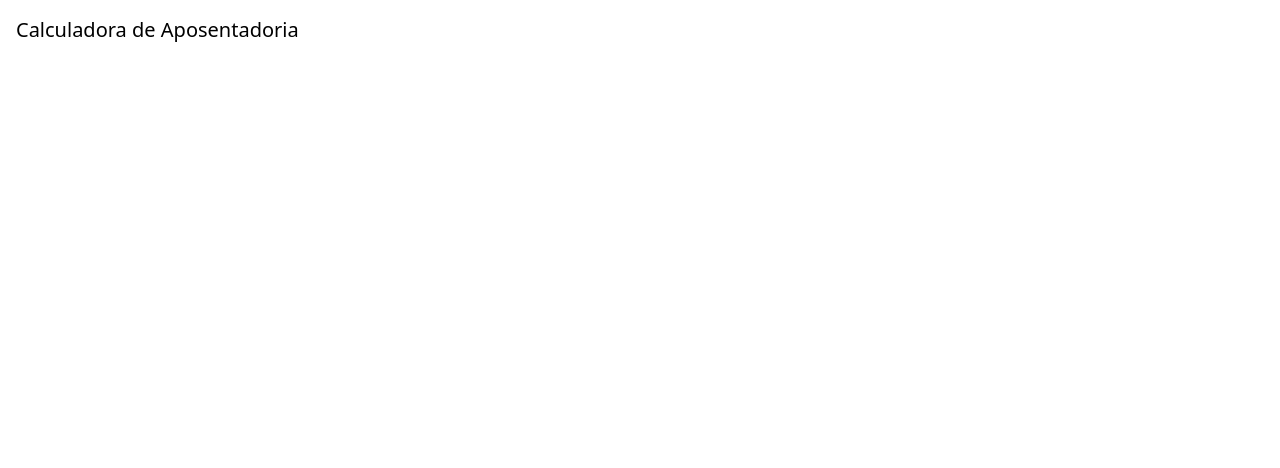
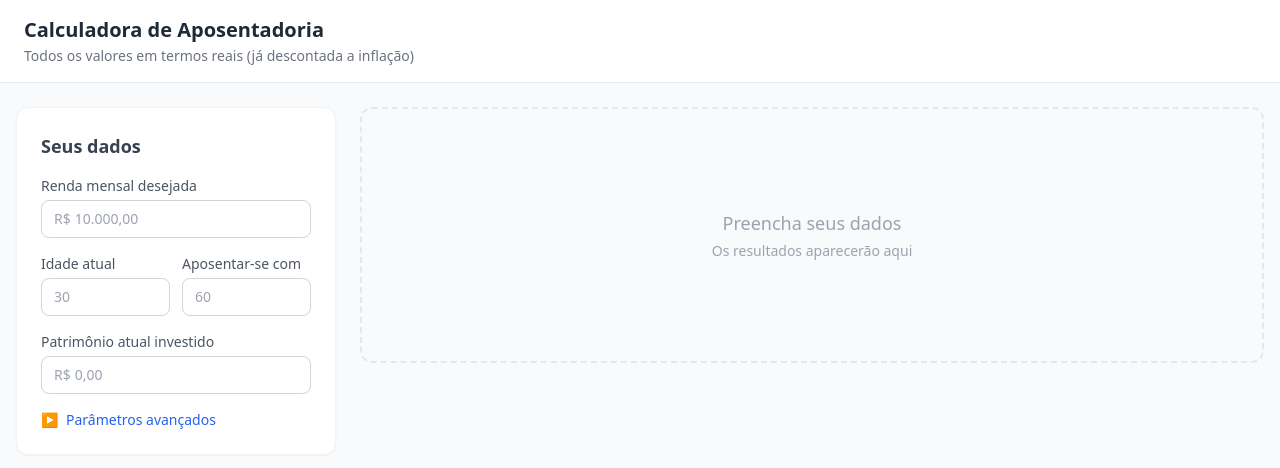
Before and after one commit to caiogurgelguerra-byte/calculadora-aposentadoria, a React (Vite) app: page / in a window 1280 px wide. Shown: the top 468 px of the page. Built offline with nearby package versions, Linux system fonts and the light colour scheme.

Commit message:
feat: wire all components in App — retirement calculator complete

```diff
--- a/src/App.tsx
+++ b/src/App.tsx
@@ -1,3 +1,75 @@
+import { useState, useCallback } from 'react'
+import type { UserInputs } from './lib/types'
+import { useCalculations } from './hooks/useCalculations'
+import InputForm from './components/InputForm'
+import ScenarioCards from './components/ScenarioCards'
+import ProjectionChart from './components/ProjectionChart'
+import SummaryTable from './components/SummaryTable'
+
+const DEFAULT_INPUTS: UserInputs = {
+  rendaMensal: 0,
+  idadeAtual: 0,
+  idadeAposentadoria: 0,
+  patrimonioAtual: 0,
+  rentabilidadeAcumulacao: 6,
+  rentabilidadeRetirada: 4,
+  expectativaVida: 85,
+}
+
 export default function App() {
-  return <div className="p-4 text-xl">Calculadora de Aposentadoria</div>
+  const [inputs, setInputs] = useState<UserInputs>(DEFAULT_INPUTS)
+  const [selectedScenario, setSelectedScenario] = useState<'A' | 'B' | 'C'>('A')
+  const results = useCalculations(inputs)
+
+  const handleInputChange = useCallback((next: UserInputs) => {
+    setInputs(next)
+  }, [])
+
+  return (
+    <div className="min-h-screen bg-gray-50">
+      <header className="bg-white border-b border-gray-200 px-6 py-4">
+        <h1 className="text-xl font-bold text-gray-800">Calculadora de Aposentadoria</h1>
+        <p className="text-sm text-gray-500 mt-0.5">Todos os valores em termos reais (já descontada a inflação)</p>
+      </header>
+
+      <main className="max-w-7xl mx-auto px-4 py-6">
+        <div className="flex flex-col lg:flex-row gap-6">
+          {/* Left column — inputs */}
+          <div className="lg:w-80 shrink-0">
+            <InputForm onChange={handleInputChange} />
+          </div>
+
+          {/* Right column — results */}
+          <div className="flex-1 flex flex-col gap-4">
+            {results ? (
+              <>
+                <ScenarioCards
+                  results={results}
+                  selectedScenario={selectedScenario}
+                  onSelectScenario={setSelectedScenario}
+                />
+                <ProjectionChart
+                  simulacao={results.simulacao}
+                  idadeAposentadoria={inputs.idadeAposentadoria}
+                />
+                <SummaryTable
+                  simulacao={results.simulacao}
+                  selectedScenario={selectedScenario}
+                  results={results}
+                  inputs={inputs}
+                />
+              </>
+            ) : (
+              <div className="flex items-center justify-center h-64 rounded-xl border-2 border-dashed border-gray-200 text-gray-400">
+                <div className="text-center">
+                  <p className="text-lg font-medium">Preencha seus dados</p>
+                  <p className="text-sm mt-1">Os resultados aparecerão aqui</p>
+                </div>
+              </div>
+            )}
+          </div>
+        </div>
+      </main>
+    </div>
+  )
 }
```
